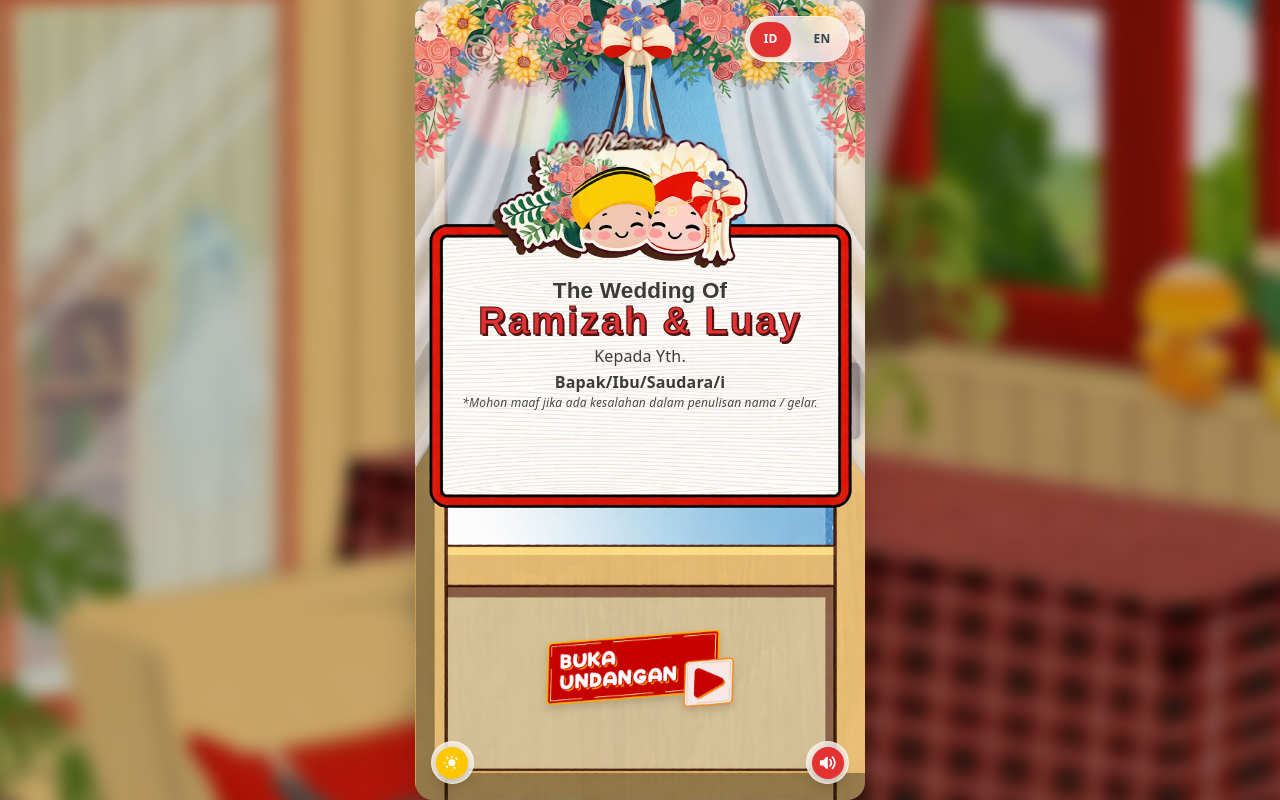
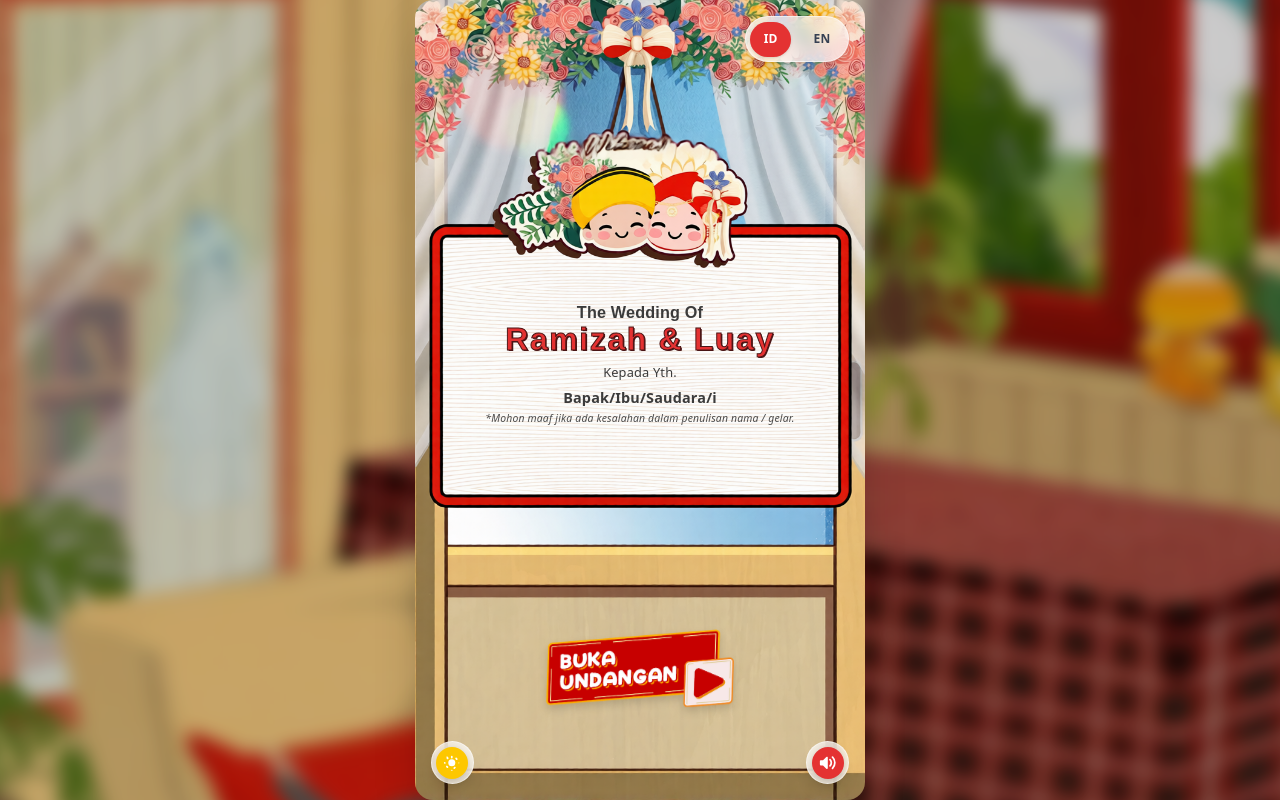
Before and after one commit to luaybachtiarrifai20/wedding-libra, a React (Vite) app: page / in a window 1280 px wide. Built offline with nearby package versions, Linux system fonts and the light colour scheme.

Commit message:
style: adjust layout positioning and refine typography for wedding invitation card elements

```diff
--- a/src/App.tsx
+++ b/src/App.tsx
@@ -164,42 +164,42 @@ function App() {
               <div
                 className="absolute flex flex-col justify-center items-center text-center"
                 style={{
-                  top: '25%',
-                  bottom: '37%',
-                  left: '4%',
-                  right: '4%',
-                  padding: '0 clamp(4px, 2vw, 12px)',
+                  top: '30%',
+                  bottom: '38%',
+                  left: '6%',
+                  right: '6%',
+                  padding: '0 2vw',
                 }}
               >
-                <p className="text-[#3b3b3b] font-bold" style={{ marginBottom: '0.5vh', fontFamily: "'Talk Comic', sans-serif", fontSize: 'clamp(0.75rem, 3vh, 1.25rem)' }}>
+                <p className="text-[#3b3b3b] font-bold" style={{ marginBottom: '0.2vh', fontFamily: "'Talk Comic', sans-serif", fontSize: 'clamp(0.6rem, 2.2vh, 0.9rem)' }}>
                   {t.weddingOf}
                 </p>
                 <h1
                   className="font-black text-[#e43232] tracking-wider whitespace-nowrap"
                   style={{
-                    fontSize: 'clamp(1.1rem, 4.8vh, 2.4rem)',
-                    WebkitTextStroke: '0.15vh #4a1515',
-                    textShadow: '0.2vh 0.2vh 0px #4a1515',
-                    marginBottom: '1vh',
+                    fontSize: 'clamp(1rem, 4vh, 2rem)',
+                    WebkitTextStroke: '0.12vh #4a1515',
+                    textShadow: '0.15vh 0.15vh 0px #4a1515',
+                    marginBottom: '0.8vh',
                     fontFamily: "'Talk Comic', sans-serif"
                   }}
                 >
                   Ramizah & Luay
                 </h1>
-                <p className="text-[#3b3b3b]" style={{ fontSize: 'clamp(0.65rem, 2vh, 1rem)' }}>
+                <p className="text-[#3b3b3b]" style={{ fontSize: 'clamp(0.55rem, 1.6vh, 0.8rem)' }}>
                   {t.to}
                 </p>
-                <p className="text-[#3b3b3b] font-bold" style={{ fontSize: 'clamp(0.65rem, 2vh, 1rem)' }}>
+                <p className="text-[#3b3b3b] font-bold" style={{ fontSize: 'clamp(0.55rem, 1.8vh, 0.85rem)', marginBottom: '0.2vh' }}>
                   {t.guest}
                 </p>
-                <p className="text-[#4a4a4a] italic leading-tight" style={{ fontSize: 'clamp(0.55rem, 1.5vh, 0.8rem)', marginBottom: guestName ? '0.5vh' : '2vh' }}>
+                <p className="text-[#4a4a4a] italic leading-tight" style={{ fontSize: 'clamp(0.45rem, 1.3vh, 0.65rem)', marginBottom: guestName ? '0.2vh' : '1.5vh' }}>
                   {t.apology}
                 </p>
                 {/* Guest name from URL */}
                 {guestName && (
                   <p
-                    className="text-[#3b3b3b] font-bold text-center leading-snug"
-                    style={{ fontSize: 'clamp(0.7rem, 2vh, 1rem)', marginBottom: '1vh' }}
+                    className="text-[#e43232] font-black text-center leading-snug tracking-wide"
+                    style={{ fontSize: 'clamp(0.7rem, 2.2vh, 1.1rem)', marginBottom: '0.5vh', fontFamily: "'Talk Comic', sans-serif", textShadow: '0.5px 0.5px 0px #4a1515' }}
                   >
                     {guestName}
                   </p>
```
